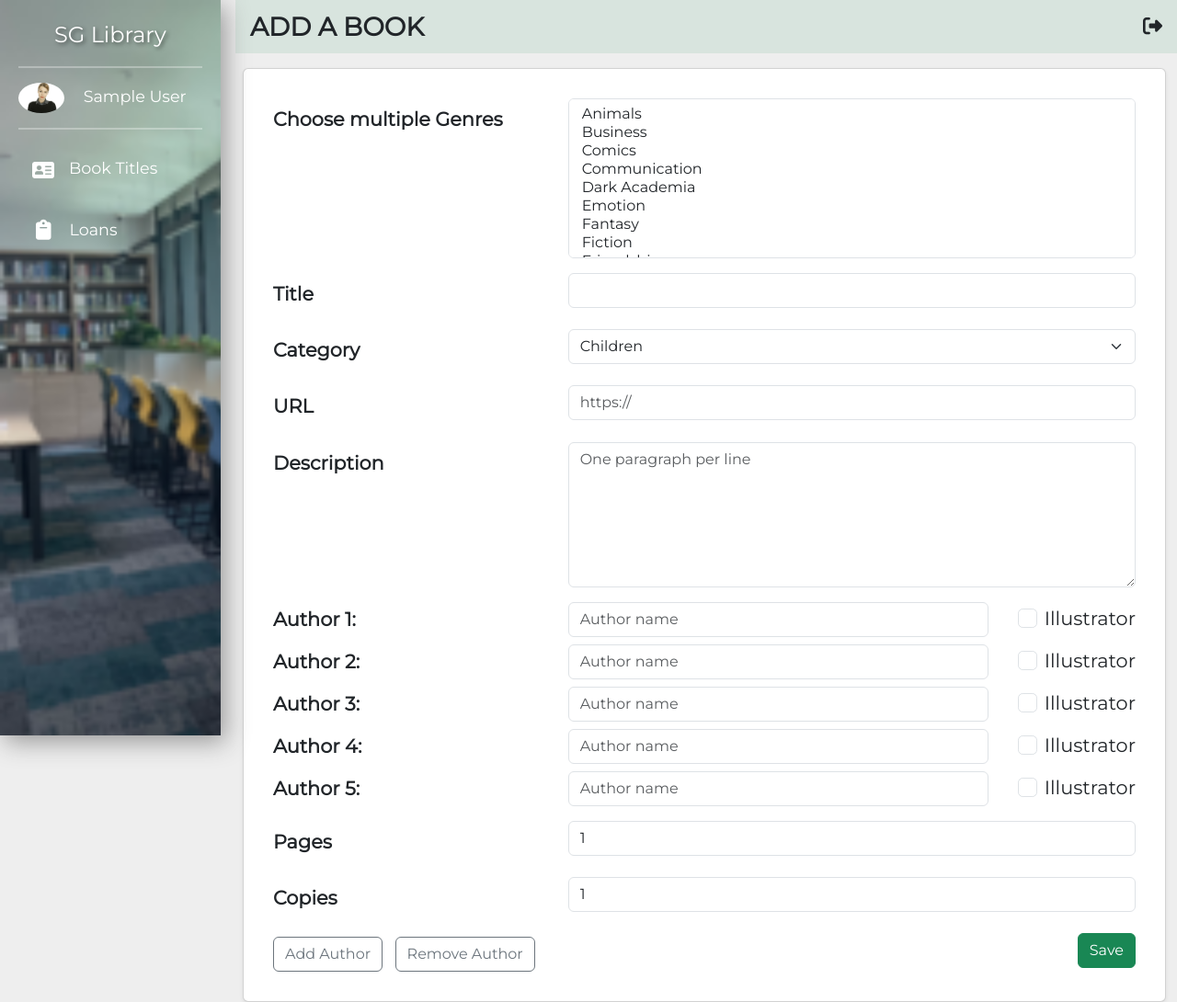
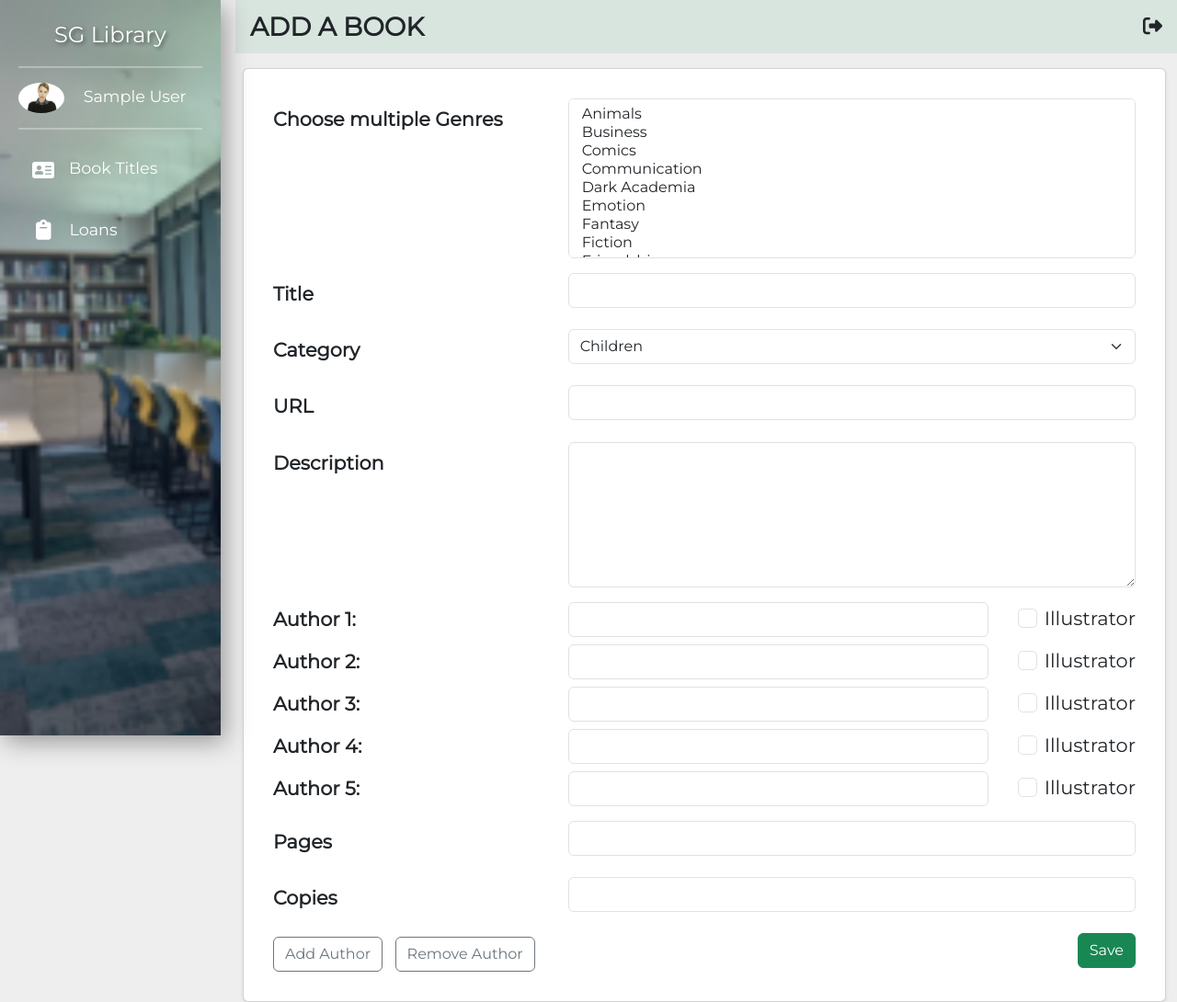
Before and after one commit to selgiel/TMA01, a Flask app: page /books/new in a window 1280 px wide. Shown: the whole page at 92% size. Run offline with Flask 3, Linux system fonts and the light colour scheme; the visitor is signed in with stand-in values (Sample User, id 1); some libraries are stand-ins or nearby versions.

Commit message:
Updated New Book page UI
Remove placeholders

```diff
--- a/Q2b/templates/add_book.html
+++ b/Q2b/templates/add_book.html
@@ -38,7 +38,7 @@
           <div class="mb-3 row fw-semibold">
             <label class="col-sm-4 col-form-label">{{ form.url.label }}</label>
             <div class="col-sm-8">
-              {{ form.url(class="form-control", placeholder="https://") }}
+              {{ form.url(class="form-control") }}
             </div>
           </div>
 
@@ -46,7 +46,7 @@
           <div class="mb-3 row fw-semibold">
             <label class="col-sm-4 col-form-label">{{ form.description.label }}</label>
             <div class="col-sm-8">
-              {{ form.description(class="form-control", rows="6", placeholder="One paragraph per line") }}
+              {{ form.description(class="form-control", rows="6") }}
             </div>
           </div>
 
@@ -55,7 +55,7 @@
             <div class="row align-items-center mb-2">
               <label class="col-sm-4 fw-semibold">Author {{ loop.index }}:</label>
               <div class="col-sm-6">
-                {{ entry.form.name(class="form-control", placeholder="Author name") }}
+                {{ entry.form.name(class="form-control") }}
               </div>
               <div class="col-sm-2 form-check d-flex justify-content-end">
                 {{ entry.form.illustrator(class="form-check-input me-2", id="ill{{ loop.index0 }}") }}
@@ -68,7 +68,7 @@
           <div class="mt-3 mb-3 row fw-semibold">
             <label class="col-sm-4 col-form-label">{{ form.pages.label }}</label>
             <div class="col-sm-8">
-              {{ form.pages(class="form-control", min="1") }}
+              {{ form.pages(class="form-control", min="1", value ="") }}
             </div>
           </div>
 
@@ -76,7 +76,7 @@
           <div class="mb-3 row fw-semibold">
             <label class="col-sm-4 col-form-label">{{ form.copies.label }}</label>
             <div class="col-sm-8">
-              {{ form.copies(class="form-control", min="1") }}
+              {{ form.copies(class="form-control", min="1", value ="") }}
             </div>
           </div>
 
```
